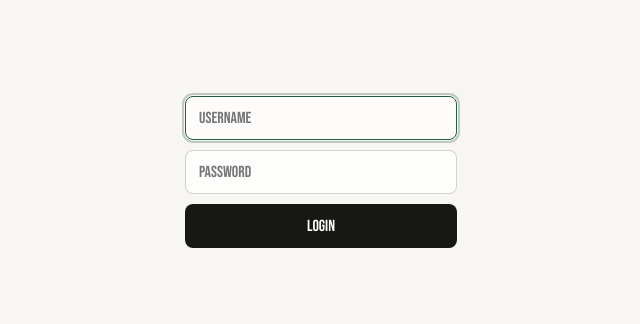
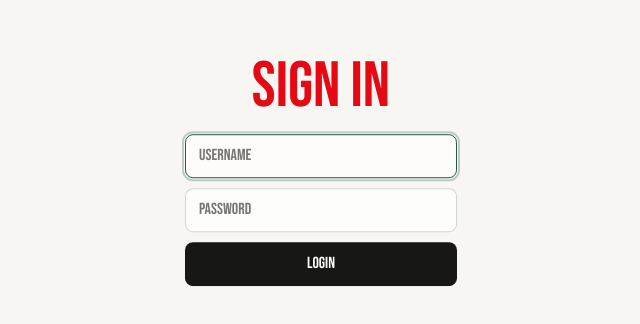
Before and after one commit to Josephblt/cartflix, a plain HTML site: page app/public/index.html in a window 1280 px wide. Shown: the part 228-552 px from the top of the page, without its empty margins (319-959 px from the left). Drawn offline with Linux system fonts and the light colour scheme; no server answers.

Commit message:
Add sign in screen title

```diff
--- a/app/public/screens/login/login-screen.css
+++ b/app/public/screens/login/login-screen.css
@@ -1,5 +1,16 @@
 .login-group {
   width: min(100%, 272px);
+  gap: 18px;
+}
+
+.auth-title {
+  margin: 0;
+  color: #e50914;
+  font-size: clamp(44px, 15vw, 64px);
+  font-weight: 400;
+  line-height: 0.9;
+  letter-spacing: 0;
+  text-transform: uppercase;
 }
 
 .auth-form {
--- a/app/public/screens/login/login-screen.html
+++ b/app/public/screens/login/login-screen.html
@@ -1,4 +1,5 @@
 <section class="screen-group login-group" data-login-view hidden>
+  <h1 class="auth-title">Sign In</h1>
   <form class="auth-form" data-auth-form>
     <input class="auth-input" data-auth-username name="username" autocomplete="username" placeholder="Username" required>
     <input class="auth-input" data-auth-password name="password" autocomplete="current-password" placeholder="Password" type="password" required>
--- a/app/public/service-worker.js
+++ b/app/public/service-worker.js
@@ -1,4 +1,4 @@
-const CACHE_NAME = "cartflix-shell-v9";
+const CACHE_NAME = "cartflix-shell-v11";
 const APP_SHELL = [
   "/",
   "/manifest.webmanifest",
```
